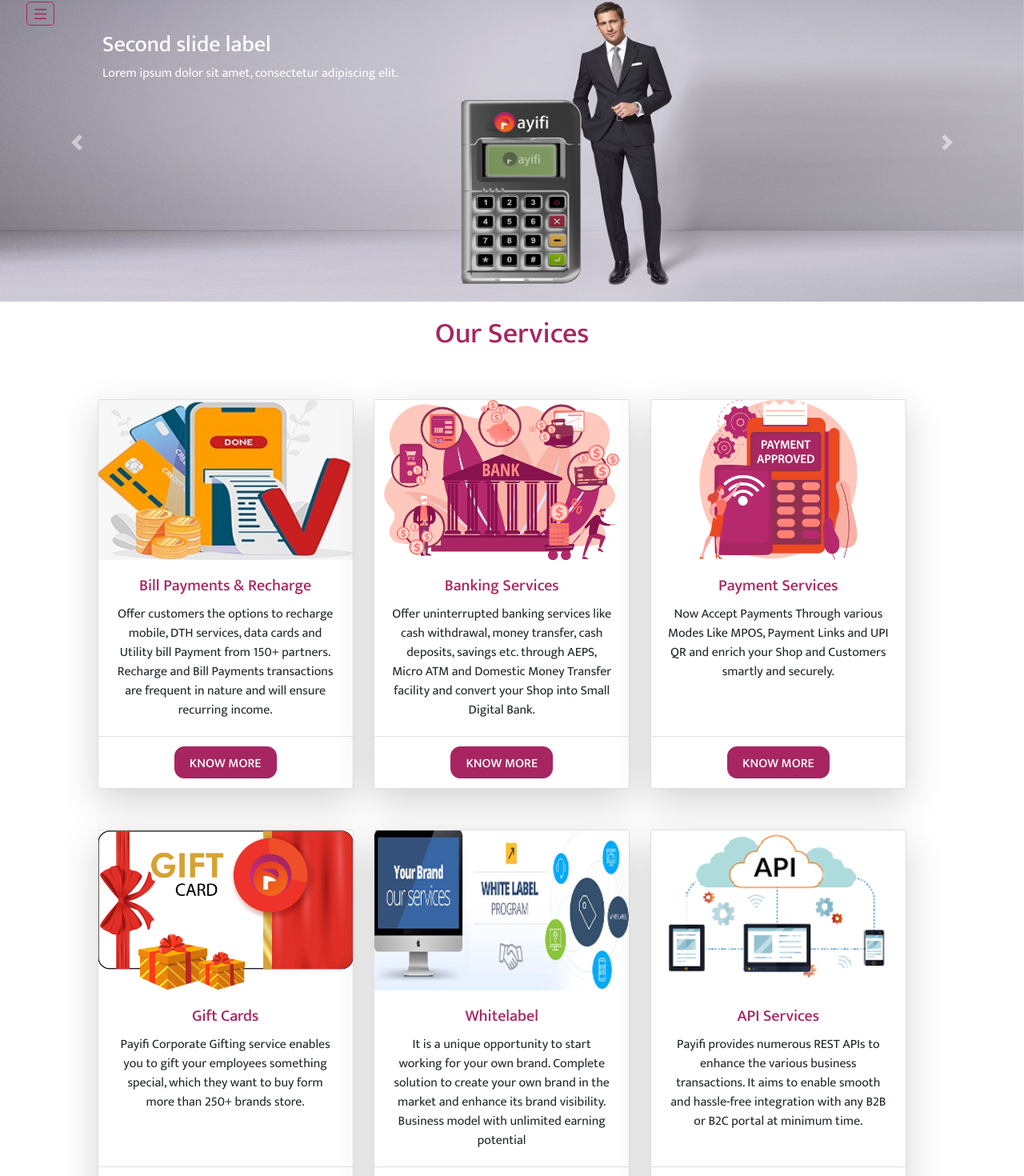
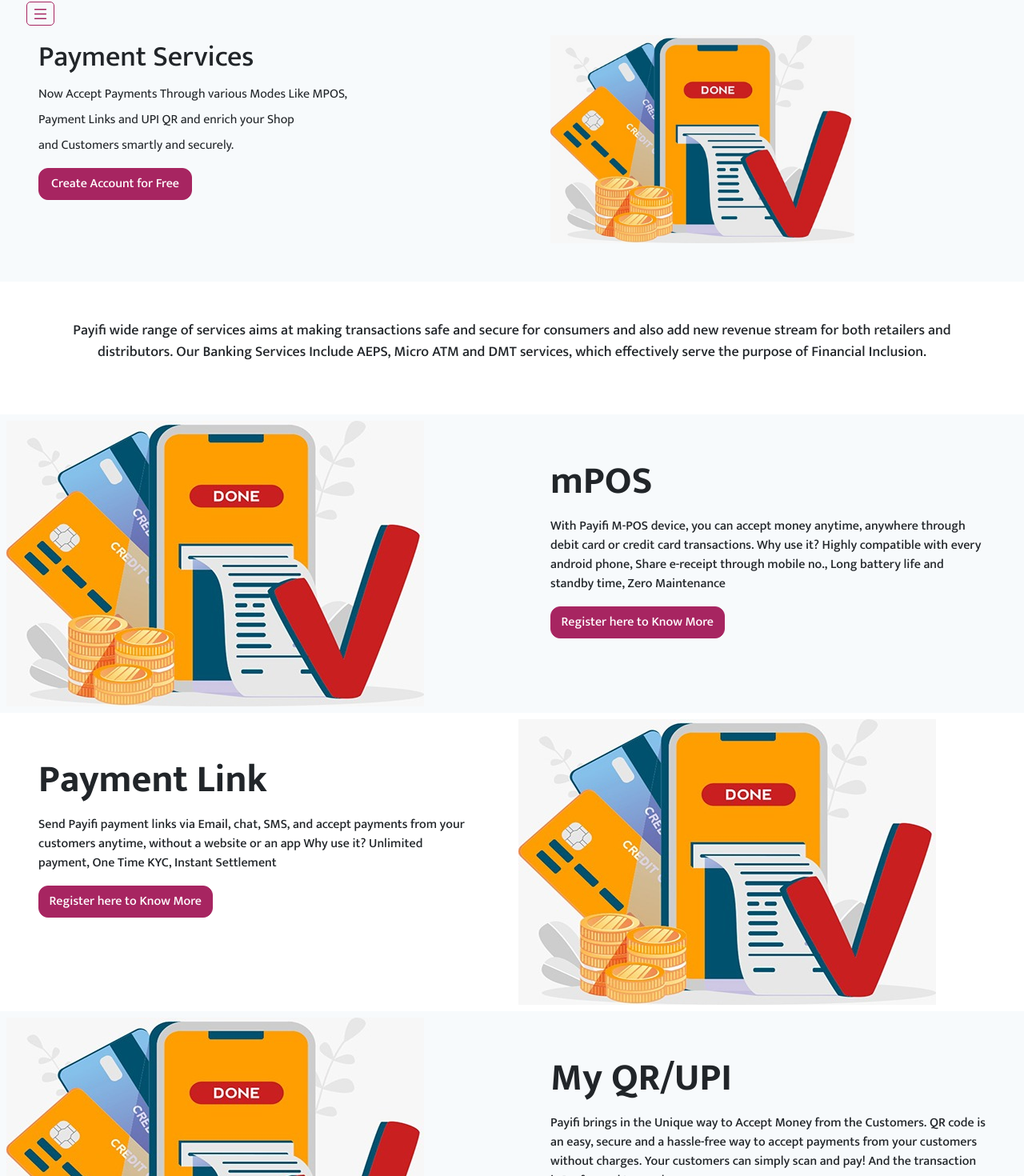
Before and after one commit to starc007/payifi, a React (Create React App) app: page /services/payment-services in a window 1280 px wide. Before the commit this address led to /. Shown: the part 68-1538 px from the top of the page at 80% size. Built offline with nearby package versions, Linux system fonts and the light colour scheme.

Commit message:
added gift card

```diff
--- a/src/App.css
+++ b/src/App.css
@@ -40,8 +40,8 @@
 	/* For mobile phones: */
 	.carousel-caption {
 		bottom: auto;
-		width: 100%;
-		top: 0px;
+		width: 50%;
+		top: 0;
 		left: 10px;
 		text-align: unset;
 	}
--- a/src/App.js
+++ b/src/App.js
@@ -3,11 +3,13 @@
 import {BrowserRouter as Router,Route, Switch, Redirect} from 'react-router-dom'
 import Home from "./screens/Home";
 import Footer from "./components/Footer";
-import BillPayment from "./screens/BillPayment";
-import BankingService from "./screens/BankingService";
+import BillPayment from "./screens/services/BillPayment";
+import BankingService from "./screens/services/BankingService";
 import Float from "./screens/Float";
 import AboutUs from "./screens/AboutUs";
 import Distributor from "./screens/Distributor";
+import PaymentService from "./screens/services/PaymentService";
+import GiftCard from "./screens/services/GiftCard";
 
 function App() {
 	return (
@@ -26,6 +28,16 @@
 					exact={true}
 					component={BankingService}
 				/>
+				<Route
+					path="/services/payment-services"
+					exact={true}
+					component={PaymentService}
+				/>
+				<Route
+					path="/services/gift-cards"
+					exact={true}
+					component={GiftCard}
+				/>
 				<Route path="/about-us" exact={true} component={AboutUs} />
 				<Route
 					path="/partner-with-us/distributor"
--- a/src/screens/Float.js
+++ b/src/screens/Float.js
@@ -43,14 +43,14 @@
 						</li>
 					</a>
 					<br />
-					<a href="#">
+					<a href="/services/payment-services">
 						<li className="li-extra">
 							<GiBanknote size={32} className="ml-4 mb-1" />
 							Payment Services
 						</li>
 					</a>
 					<br />
-					<a href="#">
+					<a href="/services/gift-cards">
 						<li className="li-extra1">
 							<AiFillBank size={32} className="ml-4 mb-1" />
 							Gift Cards
--- a/src/screens/BankingService.js
+++ b/src/screens/services/BankingService.js
@@ -1,6 +1,6 @@
 import React from "react";
-import Header from "../components/Navbar";
-import Recharge from "../assets/Content/1.jpeg";
+import Header from "../../components/Navbar";
+import Recharge from "../../assets/Content/1.jpeg";
 
 const BillPayment = () => {
 	return (
--- /dev/null
+++ b/src/screens/services/GiftCard.js
@@ -0,0 +1,113 @@
+import React from "react";
+import Header from "../../components/Navbar";
+import Recharge from "../../assets/Content/1.jpeg";
+
+const PaymentService = () => {
+	return (
+		<div className="h-full">
+			<div className="h-16">
+				<Header />
+			</div>
+			<div>
+				<div className="h-auto bg-gray-100 flex-wrap flex w-full">
+					<div className="md:w-1/2 w-full p-5">
+						<label className="md:text-4xl text-3xl font-medium">
+							Gift Cards
+						</label>
+
+						<label>
+							Payifi Corporate Gifting service enables you to gift your
+							employees
+						</label>
+						<label>
+							something special, which they want to buy form more than 250+
+						</label>
+						<br />
+						<label> brands store.</label>
+						<br />
+						<button className="btn-style focus:outline-none h-10 font-medium md:w-48 w-full text-base rounded-xl mt-2 ">
+							Create Account for Free
+						</button>
+					</div>
+					<div className="md:w-1/2 p-5 ">
+						<img src={Recharge} width="380" />
+					</div>
+				</div>
+				<div className="w-full h-auto bg-white p-5 flex-wrap">
+					<p className="text-lg font-medium text-center">
+						Payifi wide range of services aims at making transactions safe and
+						secure for consumers and also add new revenue stream for both
+						retailers and distributors. Our Banking Services Include AEPS, Micro
+						ATM and DMT services, which effectively serve the purpose of
+						Financial Inclusion.
+					</p>
+				</div>
+				<div className="h-auto bg-gray-100 flex-wrap flex w-full">
+					<div className="md:w-1/2 p-2 ">
+						<img src={Recharge} width="380" />
+					</div>
+					<div className="md:w-1/2 w-full p-5">
+						{/* <label className="md:font-bold md:text-5xl">mPOS</label>
+						<br /> */}
+						<label className="md:font-medium flex-wrap">
+							Gift Cards are today’s most often used gift medium. Gift cards are
+							similar to a prepaid debit card. These prepaid cards are offered
+							to our loved ones’, friends, co-workers, employees’ etc. The Gift
+							cards are used to buy whatever he/she wants from their desired
+							brands/ stores or sometimes as an alternative of cash.
+						</label>
+						<br />
+						<button className="btn-style focus:outline-none h-10 font-medium md:w-2/5 w-full text-base rounded-xl mt-2 ">
+							Register here to Know More
+						</button>
+					</div>
+				</div>
+				<div className="h-auto flex-wrap flex w-full">
+					<div className="md:w-1/2 w-full p-5">
+						{/* <label className="md:font-bold md:text-5xl">Payment Link</label>
+						<br /> */}
+						<label className="md:font-medium flex-wrap">
+							Gift Cards are today’s most often used gift medium. Gift cards are
+							similar to a prepaid debit card. These prepaid cards are offered
+							to our loved ones’, friends, co-workers, employees’ etc. The Gift
+							cards are used to buy whatever he/she wants from their desired
+							brands/ stores or sometimes as an alternative of cash.
+						</label>
+						<br />
+						<button className="btn-style focus:outline-none h-10 font-medium md:w-2/5 w-full text-base rounded-xl mt-2 ">
+							Register here to Know More
+						</button>
+					</div>
+					<div className="md:w-1/2 p-2 ">
+						<img src={Recharge} width="380" />
+					</div>
+				</div>
+				<div className="h-auto flex-wrap w-full bg-gray-100 pb-4 pt-4">
+					<p className="text-center text-3xl font-medium ">
+						FAST E-GIFT CARD DELIVERY
+					</p>
+					<p className="text-base text-center">
+						The e-Gift Cards are delivered to your inbox instantly, courtesy our
+						in-house email delivery system.
+					</p>
+					<p className="text-center text-3xl font-medium ">HELP & SUPPORT</p>
+					<p className="text-base text-center">
+						Got a query? We got you covered! Feel free to reach out to us and we
+						will be happy to help
+					</p>
+					<p className="text-center text-3xl font-medium ">SAFE & SECURE</p>
+					<p className="text-base text-center">
+						We make sure your eGift Card purchase is safe and secure. We at
+						Payifi use SSL protocol to secure the transactions.
+					</p>
+					<p className="text-center text-3xl font-medium ">ONLINE PAYMENT</p>
+					<p className="text-base text-center">
+						We accept payments from All types of debit/credit cards and UPI.
+					</p>
+				</div>
+			</div>
+		</div>
+	);
+};
+
+export default PaymentService;
--- /dev/null
+++ b/src/screens/services/PaymentService.js
@@ -0,0 +1,106 @@
+import React from 'react'
+import Header from "../../components/Navbar";
+import Recharge from "../../assets/Content/1.jpeg";
+
+const PaymentService = () => {
+    return (
+			<div className="h-full">
+				<div className="h-16">
+					<Header />
+				</div>
+				<div>
+					<div className="h-auto bg-gray-100 flex-wrap flex w-full">
+						<div className="md:w-1/2 w-full p-5">
+							<label className="md:text-4xl text-3xl font-medium">
+								Payment Services
+							</label>
+
+							<label>
+								Now Accept Payments Through various Modes Like MPOS,
+							</label>
+							<label>Payment Links and UPI QR and enrich your Shop</label>
+							<br />
+							<label>and Customers smartly and securely.</label>
+							<br />
+							<button className="btn-style focus:outline-none h-10 font-medium md:w-48 w-full text-base rounded-xl mt-2 ">
+								Create Account for Free
+							</button>
+						</div>
+						<div className="md:w-1/2 p-5 ">
+							<img src={Recharge} width="380" />
+						</div>
+					</div>
+					<div className="w-full h-auto bg-white p-5 flex-wrap">
+						<p className="text-lg font-medium text-center">
+							Payifi wide range of services aims at making transactions safe and
+							secure for consumers and also add new revenue stream for both
+							retailers and distributors. Our Banking Services Include AEPS,
+							Micro ATM and DMT services, which effectively serve the purpose of
+							Financial Inclusion.
+						</p>
+					</div>
+					<div className="h-auto bg-gray-100 flex-wrap flex w-full">
+						<div className="md:w-1/2 p-2 ">
+							<img src={Recharge} />
+						</div>
+						<div className="md:w-1/2 w-full p-5">
+							<label className="md:font-bold md:text-5xl">mPOS</label>
+							<br />
+							<label className="md:font-medium flex-wrap">
+								With Payifi M-POS device, you can accept money anytime, anywhere
+								through debit card or credit card transactions. Why use it?
+								Highly compatible with every android phone, Share e-receipt
+								through mobile no., Long battery life and standby time, Zero
+								Maintenance
+							</label>
+							<br />
+							<button className="btn-style focus:outline-none h-10 font-medium md:w-2/5 w-full text-base rounded-xl mt-2 ">
+								Register here to Know More
+							</button>
+						</div>
+					</div>
+					<div className="h-auto flex-wrap flex w-full">
+						<div className="md:w-1/2 w-full p-5">
+							<label className="md:font-bold md:text-5xl">Payment Link</label>
+							<br />
+							<label className="md:font-medium flex-wrap">
+								Send Payifi payment links via Email, chat, SMS, and accept
+								payments from your customers anytime, without a website or an
+								app Why use it? Unlimited payment, One Time KYC, Instant
+								Settlement
+							</label>
+							<br />
+							<button className="btn-style focus:outline-none h-10 font-medium md:w-2/5 w-full text-base rounded-xl mt-2 ">
+								Register here to Know More
+							</button>
+						</div>
+						<div className="md:w-1/2 p-2 ">
+							<img src={Recharge} />
+						</div>
+					</div>
+					<div className="h-auto flex-wrap flex w-full bg-gray-100">
+						<div className="md:w-1/2 p-2 ">
+							<img src={Recharge} />
+						</div>
+						<div className="md:w-1/2 w-full p-5">
+							<label className="md:font-bold md:text-5xl">My QR/UPI</label>
+							<br />
+							<label className="md:font-medium flex-wrap">
+								Payifi brings in the Unique way to Accept Money from the
+								Customers. QR code is an easy, secure and a hassle-free way to
+								accept payments from your customers without charges. Your
+								customers can simply scan and pay! And the transaction is
+								Performed Instantly
+							</label>
+							<br />
+							<button className="btn-style focus:outline-none h-10 font-medium md:w-2/5 w-full text-base rounded-xl mt-2 ">
+								Register here to Know More
+							</button>
+						</div>
+					</div>
+				</div>
+			</div>
+		);
+}
+
+export default PaymentService
```
Also changed, not shown: src/screens/services/BillPayment.js (renamed from src/screens/BillPayment.js, +5 -5 lines).
